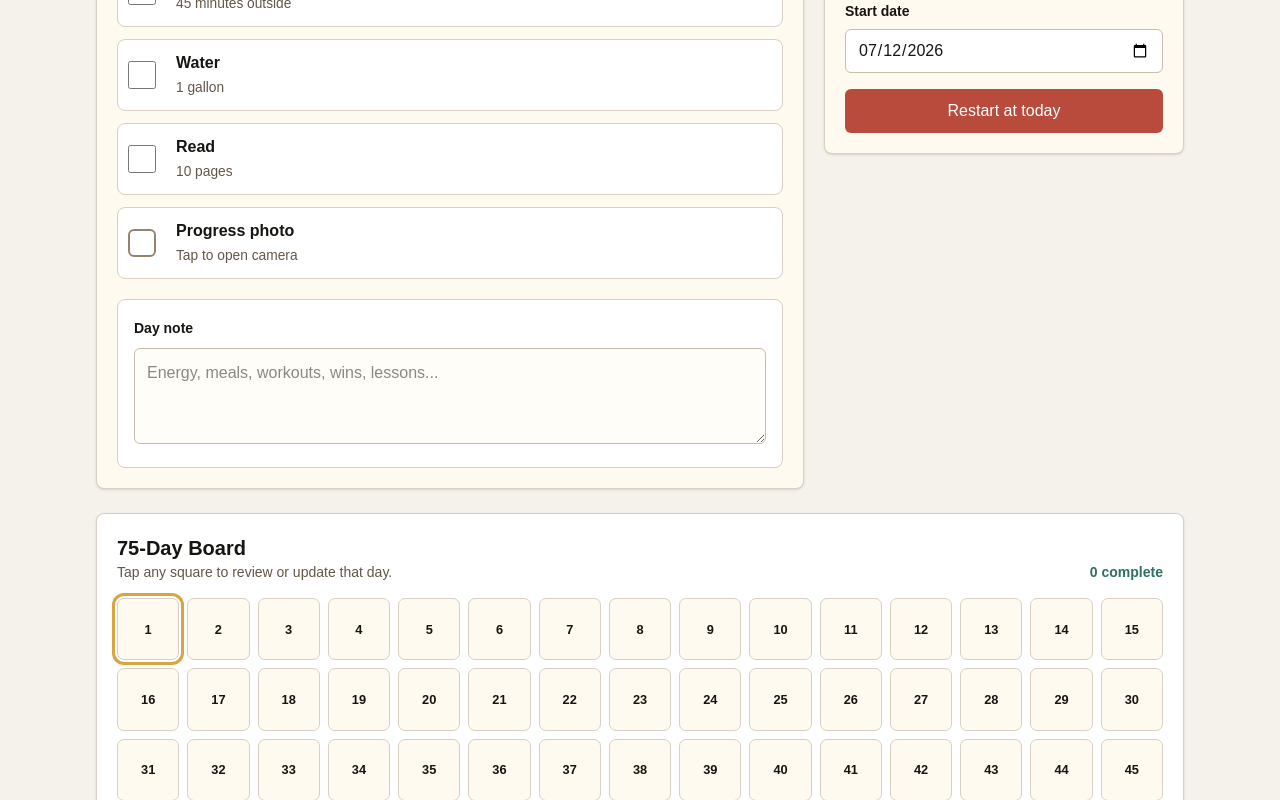
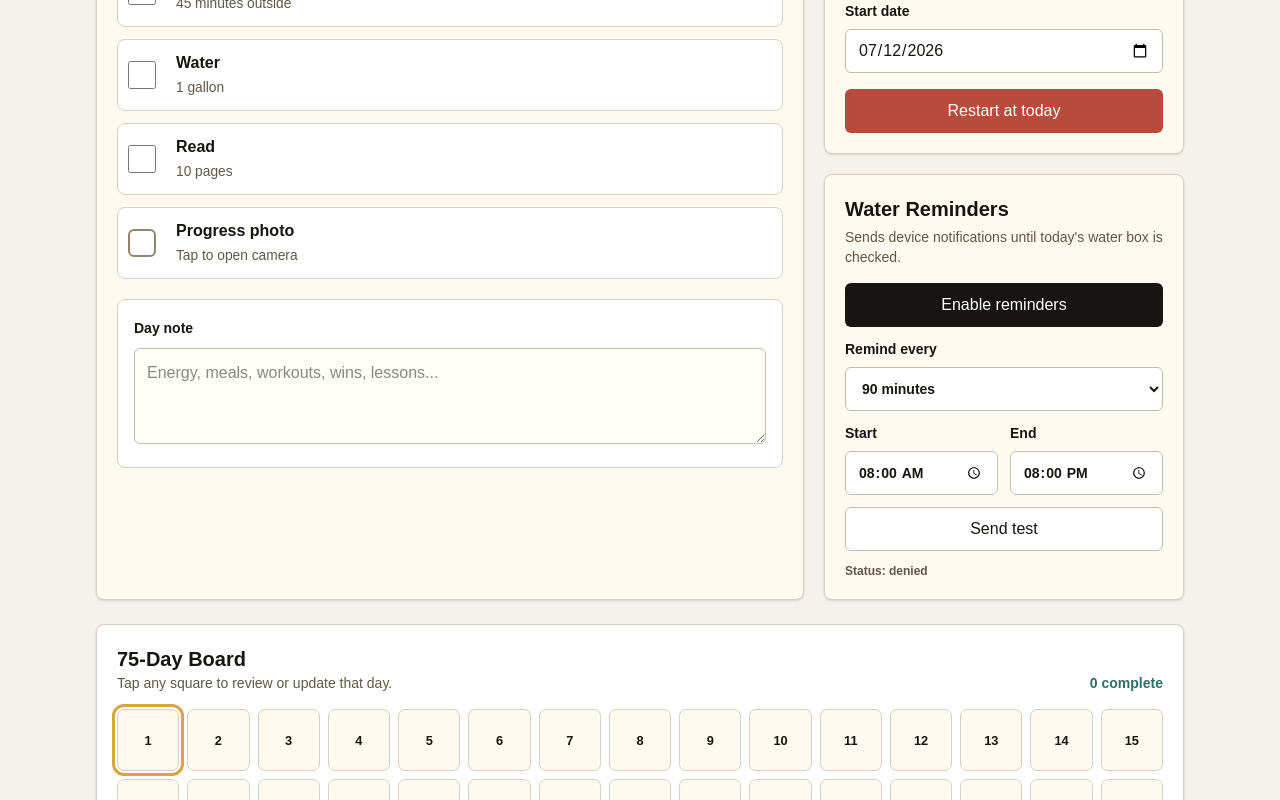
Before and after one commit to brettmay11-ai/75hard, a Next.js app: page / in a window 1280 px wide. Shown: the part 523-1323 px from the top of the page. Built offline with nearby package versions, Linux system fonts and the light colour scheme.

Commit message:
Add water reminder notifications

```diff
--- a/app/layout.tsx
+++ b/app/layout.tsx
@@ -15,9 +15,16 @@ const geistMono = Geist_Mono({
 export const metadata: Metadata = {
   title: "Personal 75 Hard Tracker",
   description: "A local-first 75 Hard progress tracker for daily commitments.",
+  manifest: "/manifest.webmanifest",
+  appleWebApp: {
+    capable: true,
+    statusBarStyle: "default",
+    title: "75 Hard",
+  },
   icons: {
     icon: "/favicon.svg",
     shortcut: "/favicon.svg",
+    apple: "/favicon.svg",
   },
 };
 
--- a/app/page.tsx
+++ b/app/page.tsx
@@ -18,6 +18,13 @@ type TrackerState = {
   records: Record<string, DayRecord>;
 };
 
+type ReminderSettings = {
+  enabled: boolean;
+  intervalMinutes: number;
+  startTime: string;
+  endTime: string;
+};
+
 const TASKS = [
   { key: "diet", label: "Diet followed", detail: "No cheats, no alcohol" },
   { key: "workoutIndoor", label: "Workout 1", detail: "45 minutes" },
@@ -28,7 +35,15 @@ const TASKS = [
 ] as const;
 
 const STORAGE_KEY = "personal-75-hard-tracker";
+const REMINDER_KEY = "personal-75-hard-reminders";
+const LAST_WATER_REMINDER_KEY = "personal-75-hard-last-water-reminder";
 const TOTAL_DAYS = 75;
+const DEFAULT_REMINDERS: ReminderSettings = {
+  enabled: false,
+  intervalMinutes: 90,
+  startTime: "08:00",
+  endTime: "20:00",
+};
 
 function toDateInput(date: Date) {
   return date.toISOString().slice(0, 10);
@@ -63,6 +78,23 @@ function isComplete(record?: DayRecord) {
   return Boolean(record && TASKS.every((task) => record[task.key]));
 }
 
+function timeToMinutes(time: string) {
+  const [hours, minutes] = time.split(":").map(Number);
+  return hours * 60 + minutes;
+}
+
+function isWithinReminderWindow(settings: ReminderSettings, date: Date) {
+  const now = date.getHours() * 60 + date.getMinutes();
+  const start = timeToMinutes(settings.startTime);
+  const end = timeToMinutes(settings.endTime);
+
+  if (start <= end) {
+    return now >= start && now <= end;
+  }
+
+  return now >= start || now <= end;
+}
+
 export default function Home() {
   const today = toDateInput(new Date());
   const photoInputRef = useRef<HTMLInputElement>(null);
@@ -72,6 +104,9 @@ export default function Home() {
   });
   const [selectedDate, setSelectedDate] = useState(today);
   const [loaded, setLoaded] = useState(false);
+  const [reminders, setReminders] = useState<ReminderSettings>(DEFAULT_REMINDERS);
+  const [notificationPermission, setNotificationPermission] =
+    useState<NotificationPermission>("default");
 
   useEffect(() => {
     const saved = window.localStorage.getItem(STORAGE_KEY);
@@ -84,14 +119,62 @@ export default function Home() {
         window.localStorage.removeItem(STORAGE_KEY);
       }
     }
+
+    const savedReminders = window.localStorage.getItem(REMINDER_KEY);
+    if (savedReminders) {
+      try {
+        setReminders({ ...DEFAULT_REMINDERS, ...JSON.parse(savedReminders) });
+      } catch {
+        window.localStorage.removeItem(REMINDER_KEY);
+      }
+    }
+
+    if ("Notification" in window) {
+      setNotificationPermission(Notification.permission);
+    }
+
+    if ("serviceWorker" in navigator) {
+      navigator.serviceWorker.register("/sw.js").catch(() => undefined);
+    }
+
     setLoaded(true);
   }, [today]);
 
   useEffect(() => {
     if (loaded) {
       window.localStorage.setItem(STORAGE_KEY, JSON.stringify(state));
+      window.localStorage.setItem(REMINDER_KEY, JSON.stringify(reminders));
     }
-  }, [loaded, state]);
+  }, [loaded, reminders, state]);
+
+  useEffect(() => {
+    if (!loaded || !reminders.enabled || notificationPermission !== "granted") {
+      return;
+    }
+
+    const checkWaterReminder = () => {
+      const now = new Date();
+      const todayRecord = state.records[today];
+
+      if (todayRecord?.water || !isWithinReminderWindow(reminders, now)) {
+        return;
+      }
+
+      const lastReminder = window.localStorage.getItem(LAST_WATER_REMINDER_KEY);
+      const intervalMs = reminders.intervalMinutes * 60 * 1000;
+
+      if (lastReminder && now.getTime() - Number(lastReminder) < intervalMs) {
+        return;
+      }
+
+      window.localStorage.setItem(LAST_WATER_REMINDER_KEY, String(now.getTime()));
+      void showWaterNotification();
+    };
+
+    checkWaterReminder();
+    const timer = window.setInterval(checkWaterReminder, 60000);
+    return () => window.clearInterval(timer);
+  }, [loaded, notificationPermission, reminders, state.records, today]);
 
   const currentDay = Math.min(Math.max(diffDays(state.startDate, today), 1), TOTAL_DAYS);
   const selectedDay = diffDays(state.startDate, selectedDate);
@@ -130,6 +213,46 @@ export default function Home() {
 
   function openPhotoCapture() {
     photoInputRef.current?.click();
+  }
+
+  async function showWaterNotification() {
+    const title = "Drink water";
+    const body = "Quick 75 Hard check-in: get some water in before the day gets away.";
+
+    if ("serviceWorker" in navigator) {
+      const registration = await navigator.serviceWorker.ready;
+      await registration.showNotification(title, {
+        body,
+        badge: "/favicon.svg",
+        icon: "/favicon.svg",
+        tag: "water-reminder",
+      });
+      return;
+    }
+
+    new Notification(title, { body, tag: "water-reminder" });
+  }
+
+  async function enableReminders() {
+    if (!("Notification" in window)) {
+      return;
+    }
+
+    const permission = await Notification.requestPermission();
+    setNotificationPermission(permission);
+    if (permission === "granted") {
+      setReminders((current) => ({ ...current, enabled: true }));
+      await showWaterNotification();
+    }
+  }
+
+  async function testReminder() {
+    if (notificationPermission === "granted") {
+      await showWaterNotification();
+      return;
+    }
+
+    await enableReminders();
   }
 
   return (
@@ -288,6 +411,90 @@ export default function Home() {
                 Restart at today
               </button>
             </section>
+
+            <section className="rounded-lg border border-[#d8d0c2] bg-[#fffaf0] p-5 shadow-sm">
+              <h2 className="text-xl font-bold">Water Reminders</h2>
+              <p className="mt-1 text-sm text-[#625746]">
+                Sends device notifications until today&apos;s water box is checked.
+              </p>
+
+              <div className="mt-4 grid gap-3">
+                <button
+                  className={`h-11 rounded-md px-4 text-sm font-bold text-white ${
+                    reminders.enabled ? "bg-[#2f6f66]" : "bg-[#171512]"
+                  }`}
+                  onClick={() => {
+                    if (notificationPermission === "granted") {
+                      setReminders((current) => ({ ...current, enabled: !current.enabled }));
+                    } else {
+                      void enableReminders();
+                    }
+                  }}
+                  type="button"
+                >
+                  {reminders.enabled ? "Reminders on" : "Enable reminders"}
+                </button>
+
+                <label className="grid gap-2 text-sm font-bold" htmlFor="interval">
+                  Remind every
+                  <select
+                    className="h-11 rounded-md border border-[#c9beac] bg-white px-3 text-sm"
+                    id="interval"
+                    onChange={(event) =>
+                      setReminders((current) => ({
+                        ...current,
+                        intervalMinutes: Number(event.target.value),
+                      }))
+                    }
+                    value={reminders.intervalMinutes}
+                  >
+                    <option value={30}>30 minutes</option>
+                    <option value={60}>1 hour</option>
+                    <option value={90}>90 minutes</option>
+                    <option value={120}>2 hours</option>
+                  </select>
+                </label>
+
+                <div className="grid grid-cols-2 gap-3">
+                  <label className="grid gap-2 text-sm font-bold" htmlFor="start-time">
+                    Start
+                    <input
+                      className="h-11 rounded-md border border-[#c9beac] bg-white px-3 text-sm"
+                      id="start-time"
+                      onChange={(event) =>
+                        setReminders((current) => ({ ...current, startTime: event.target.value }))
+                      }
+                      type="time"
+                      value={reminders.startTime}
+                    />
+                  </label>
+                  <label className="grid gap-2 text-sm font-bold" htmlFor="end-time">
+                    End
+                    <input
+                      className="h-11 rounded-md border border-[#c9beac] bg-white px-3 text-sm"
+                      id="end-time"
+                      onChange={(event) =>
+                        setReminders((current) => ({ ...current, endTime: event.target.value }))
+                      }
+                      type="time"
+                      value={reminders.endTime}
+                    />
+                  </label>
+                </div>
+
+                <button
+                  className="h-11 rounded-md border border-[#c9beac] bg-white px-4 text-sm font-bold"
+                  onClick={() => void testReminder()}
+                  type="button"
+                >
+                  Send test
+                </button>
+
+                <p className="text-xs font-semibold text-[#625746]">
+                  Status: {notificationPermission}
+                </p>
+              </div>
+            </section>
           </aside>
         </div>
 
--- /dev/null
+++ b/public/sw.js
@@ -0,0 +1,26 @@
+self.addEventListener("install", () => {
+  self.skipWaiting();
+});
+
+self.addEventListener("activate", (event) => {
+  event.waitUntil(self.clients.claim());
+});
+
+self.addEventListener("notificationclick", (event) => {
+  event.notification.close();
+  event.waitUntil(
+    self.clients.matchAll({ type: "window", includeUncontrolled: true }).then((clients) => {
+      const openClient = clients.find((client) => "focus" in client);
+
+      if (openClient) {
+        return openClient.focus();
+      }
+
+      if (self.clients.openWindow) {
+        return self.clients.openWindow("/");
+      }
+
+      return undefined;
+    }),
+  );
+});
```
Also changed, not shown: public/manifest.webmanifest (added).
